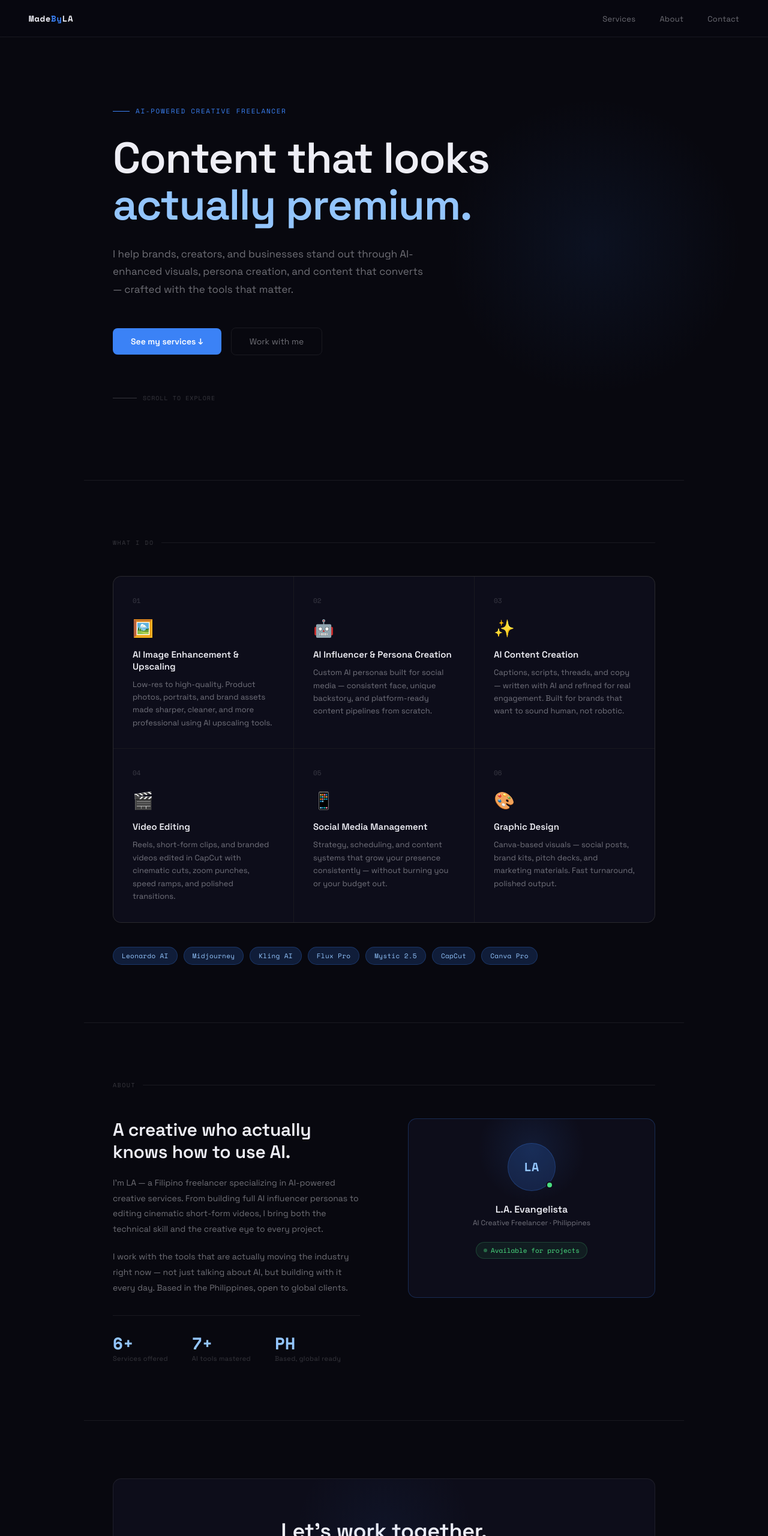
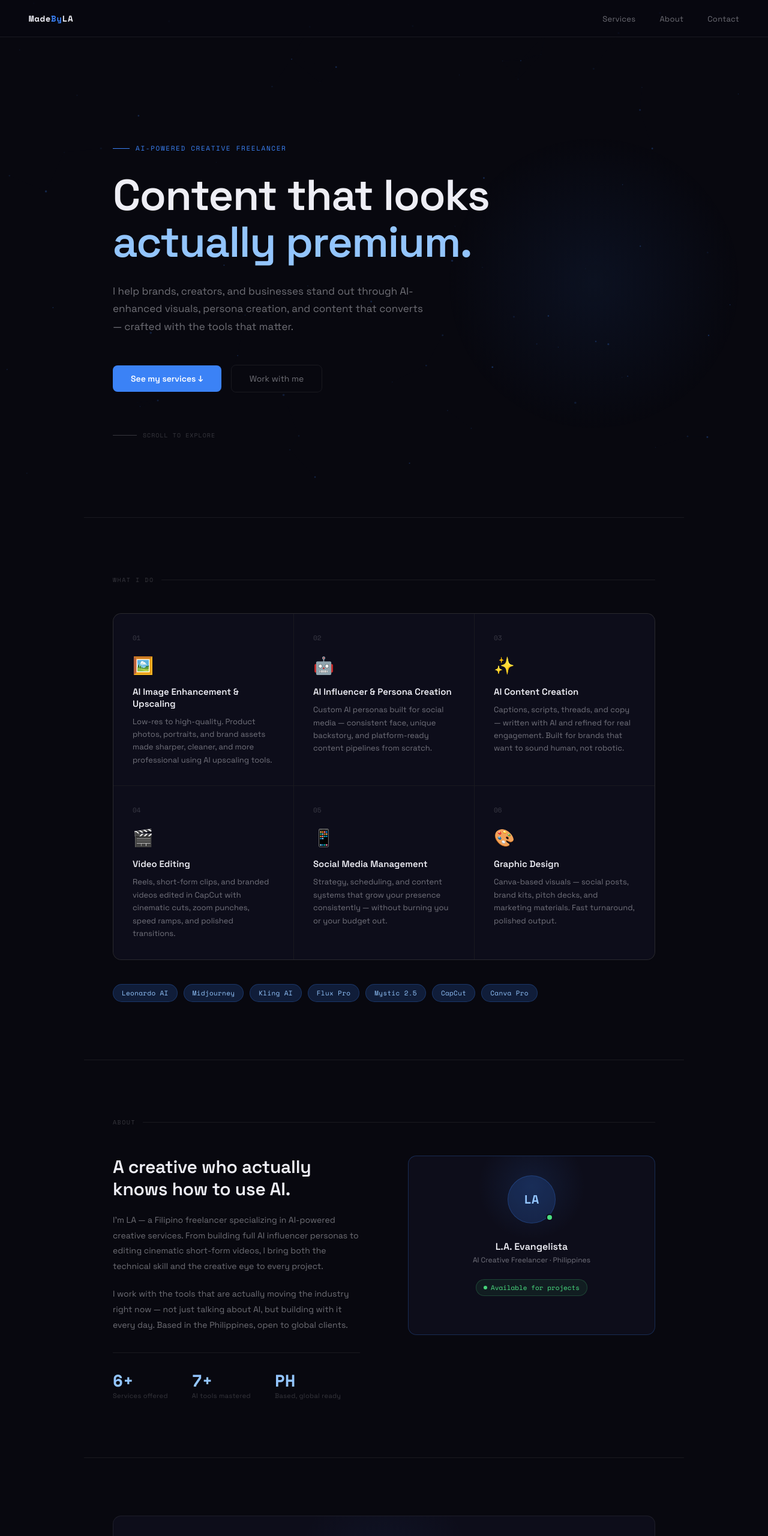
Before and after one commit to laevangelistaearnmoneyonline-maker/madebyla-portfolio, a plain HTML site: page index.html in a window 1280 px wide. Shown: the top 2560 px of the page at 60% size. Drawn offline with nearby package versions, Linux system fonts and the light colour scheme.

Commit message:
Update index.html

```diff
--- a/index.html
+++ b/index.html
@@ -677,3 +677,127 @@
 
 </body>
 </html>
+
+  <!-- PARTICLE CANVAS -->
+  <canvas id="particles" style="position:fixed;top:0;left:0;width:100%;height:100%;pointer-events:none;z-index:0;opacity:0.5;"></canvas>
+
+  <style>
+    nav, .hero, section, footer, hr.divider { position: relative; z-index: 1; }
+
+    .reveal { opacity: 0; transform: translateY(40px); transition: opacity 0.7s ease, transform 0.7s ease; }
+    .reveal.visible { opacity: 1; transform: translateY(0); }
+
+    .reveal:nth-child(1) { transition-delay: 0.05s; }
+    .reveal:nth-child(2) { transition-delay: 0.15s; }
+    .reveal:nth-child(3) { transition-delay: 0.25s; }
+    .reveal:nth-child(4) { transition-delay: 0.35s; }
+    .reveal:nth-child(5) { transition-delay: 0.45s; }
+    .reveal:nth-child(6) { transition-delay: 0.55s; }
+
+    .typewriter::after { content: '|'; animation: blink 0.8s infinite; color: var(--accent); }
+    @keyframes blink { 0%, 100% { opacity: 1; } 50% { opacity: 0; } }
+
+    @keyframes glitch {
+      0% { text-shadow: none; transform: translate(0); }
+      10% { text-shadow: -2px 0 #3b82f6, 2px 0 #93c5fd; transform: translate(-1px, 0); }
+      20% { text-shadow: 2px 0 #3b82f6, -2px 0 #93c5fd; transform: translate(1px, 0); }
+      30% { text-shadow: none; transform: translate(0); }
+    }
+    .logo:hover { animation: glitch 0.4s ease; }
+
+    @keyframes float { 0%, 100% { transform: translateY(0px); } 50% { transform: translateY(-8px); } }
+    .avatar { animation: float 4s ease-in-out infinite; }
+
+    nav.scrolled { background: rgba(8,8,15,0.98) !important; box-shadow: 0 1px 20px rgba(59,130,246,0.08); }
+
+    #progress-bar { position: fixed; top: 0; left: 0; height: 2px; background: linear-gradient(to right, #3b82f6, #93c5fd); z-index: 9999; width: 0%; transition: width 0.1s linear; }
+
+    .tool-chip { transition: border-color 0.2s, color 0.2s, transform 0.2s; }
+    .tool-chip:hover { border-color: rgba(59,130,246,0.6); color: #93c5fd; transform: translateY(-2px); }
+
+    @keyframes pageFadeIn { from { opacity: 0; } to { opacity: 1; } }
+    body { animation: pageFadeIn 0.8s ease forwards; }
+  </style>
+
+  <div id="progress-bar"></div>
+
+  <script>
+    /* PARTICLES */
+    const canvas = document.getElementById('particles');
+    const ctx = canvas.getContext('2d');
+    let W = canvas.width = window.innerWidth;
+    let H = canvas.height = window.innerHeight;
+    const particles = Array.from({length: 80}, () => ({
+      x: Math.random() * W, y: Math.random() * H,
+      r: Math.random() * 1.5 + 0.3,
+      dx: (Math.random() - 0.5) * 0.4, dy: (Math.random() - 0.5) * 0.4,
+      alpha: Math.random() * 0.6 + 0.1
+    }));
+
+    function drawParticles() {
+      ctx.clearRect(0, 0, W, H);
+      particles.forEach(p => {
+        ctx.beginPath(); ctx.arc(p.x, p.y, p.r, 0, Math.PI * 2);
+        ctx.fillStyle = `rgba(59,130,246,${p.alpha})`; ctx.fill();
+        p.x += p.dx; p.y += p.dy;
+        if (p.x < 0 || p.x > W) p.dx *= -1;
+        if (p.y < 0 || p.y > H) p.dy *= -1;
+      });
+      for (let i = 0; i < particles.length; i++) {
+        for (let j = i + 1; j < particles.length; j++) {
+          const dist = Math.hypot(particles[i].x - particles[j].x, particles[i].y - particles[j].y);
+          if (dist < 100) {
+            ctx.beginPath(); ctx.moveTo(particles[i].x, particles[i].y);
+            ctx.lineTo(particles[j].x, particles[j].y);
+            ctx.strokeStyle = `rgba(59,130,246,${0.08 * (1 - dist/100)})`; ctx.lineWidth = 0.5; ctx.stroke();
+          }
+        }
+      }
+      requestAnimationFrame(drawParticles);
+    }
+    drawParticles();
+    window.addEventListener('resize', () => { W = canvas.width = window.innerWidth; H = canvas.height = window.innerHeight; });
+
+    /* SCROLL REVEAL */
+    document.querySelectorAll('.service-card, .about-grid, .contact-box, .tools-row, .stats-row').forEach(el => {
+      el.classList.add('reveal');
+      new IntersectionObserver((entries) => {
+        entries.forEach(e => { if (e.isIntersecting) e.target.classList.add('visible'); });
+      }, { threshold: 0.1 }).observe(el);
+    });
+
+    /* TYPEWRITER */
+    const em = document.querySelector('h1 em');
+    if (em) {
+      const text = em.textContent; em.textContent = ''; em.classList.add('typewriter');
+      let i = 0;
+      const type = () => { if (i < text.length) { em.textContent += text[i++]; setTimeout(type, 80); } else em.classList.remove('typewriter'); };
+      setTimeout(type, 800);
+    }
+
+    /* NAV SCROLL */
+    const nav = document.querySelector('nav');
+    window.addEventListener('scroll', () => nav.classList.toggle('scrolled', window.scrollY > 50));
+
+    /* PROGRESS BAR */
+    const bar = document.getElementById('progress-bar');
+    window.addEventListener('scroll', () => {
+      bar.style.width = (window.scrollY / (document.body.scrollHeight - window.innerHeight) * 100) + '%';
+    });
+
+    /* COUNTER ANIMATION */
+    document.querySelectorAll('.stat-num').forEach(el => {
+      new IntersectionObserver((entries) => {
+        entries.forEach(e => {
+          if (e.isIntersecting) {
+            const num = parseInt(el.textContent);
+            const suffix = el.textContent.replace(num.toString(), '');
+            if (!isNaN(num)) {
+              let s = 0; const step = num / 75;
+              const t = setInterval(() => { s = Math.min(s + step, num); el.textContent = Math.floor(s) + suffix; if (s >= num) clearInterval(t); }, 16);
+            }
+          }
+        });
+      }, { threshold: 0.5 }).observe(el);
+    });
+  </script>
```
